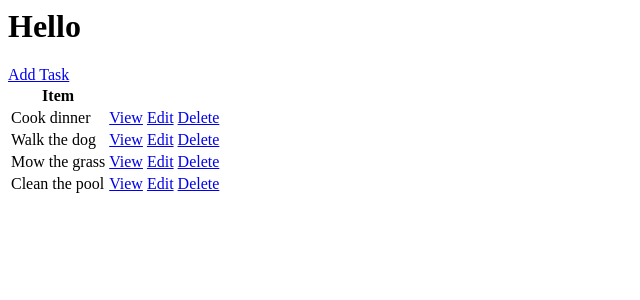
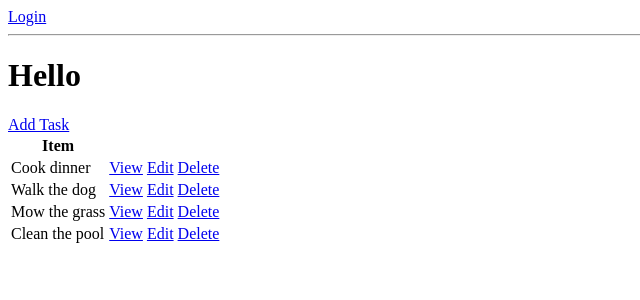
Before and after one commit to BrysonMG/Django-To-Do-List, a Django app: page / in a window 1280 px wide. Shown: the top 300 px of the page, without its empty margins (0-640 px from the left). Run offline with Django 3.2, Linux system fonts and the light colour scheme; data comes from the database, SQL or seed files in the repository; both versions use the stored data as it was after the commit.

Commit message:
login and logout functionality

```diff
--- a/base/templates/base/task_list.html
+++ b/base/templates/base/task_list.html
@@ -1,3 +1,12 @@
+{% if request.user.is_authenticated %}
+<p>{{request.user}}</p>
+<a href="{% url 'logout' %}">Logout</a>
+{% else %}
+<a href="{% url 'login' %}">Login</a>
+{% endif %}
+
+<hr>
+
 <h1>Hello</h1>
 <a href="{% url 'task-create' %}">Add Task</a>
 
--- a/base/urls.py
+++ b/base/urls.py
@@ -1,7 +1,11 @@
 from django.urls import path
-from .views import TaskDelete, TaskList, TaskDetail, TaskCreate, TaskUpdate, DeleteView
+from .views import TaskDelete, TaskList, TaskDetail, TaskCreate, TaskUpdate, CustomLoginView
+from django.contrib.auth.views import LogoutView
 
 urlpatterns = [
+    path('login/', CustomLoginView.as_view(), name='login'),
+    path('logout/', LogoutView.as_view(next_page='login'), name='logout'),
+
     path('', TaskList.as_view(), name='tasks'),
     path('task/<int:pk>/', TaskDetail.as_view(), name='task'),
     path('task-update/<int:pk>/', TaskUpdate.as_view(), name='task-update'),
--- a/base/views.py
+++ b/base/views.py
@@ -4,7 +4,17 @@ from django.views.generic.list import ListView
 from django.views.generic.detail import DetailView
 from django.views.generic.edit import CreateView, UpdateView, DeleteView
 from django.urls import reverse_lazy
+from django.contrib.auth.views import LoginView
 from .models import Task
+
+
+class CustomLoginView(LoginView):
+    template_name = 'login.html'
+    fields = '__all__'
+    redirect_authenticated_user = True
+
+    def get_success_url(self):
+        return reverse_lazy('tasks')
 
 
 class TaskList(ListView):
```
Also changed, not shown: base/templates/base/login.html (added, +7 -0 lines), db.sqlite3.
